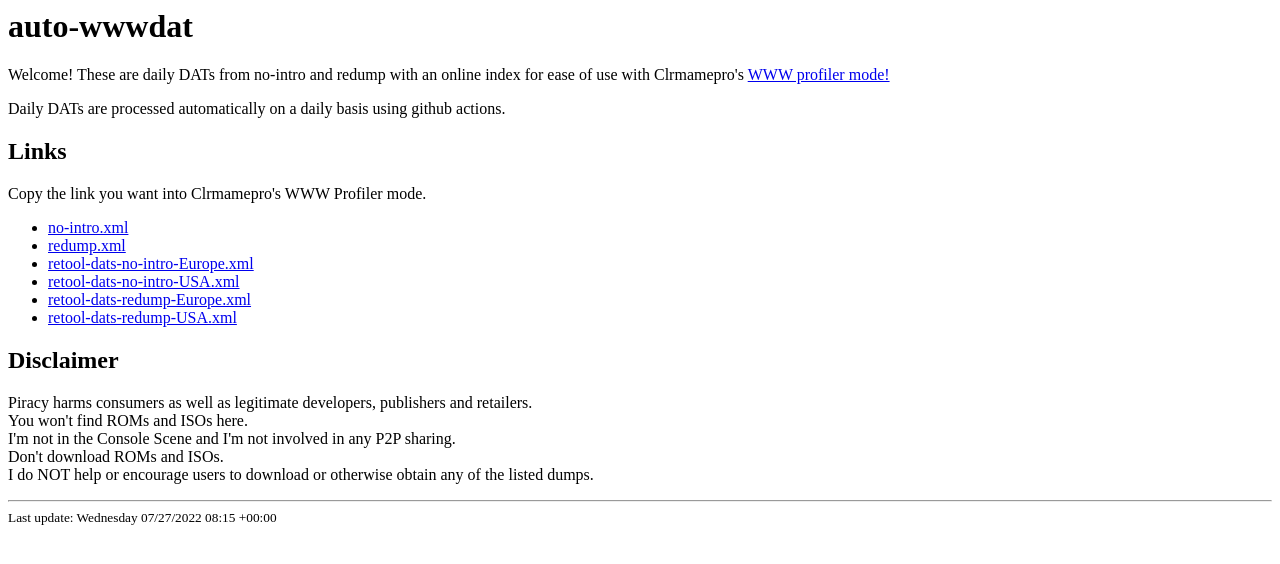
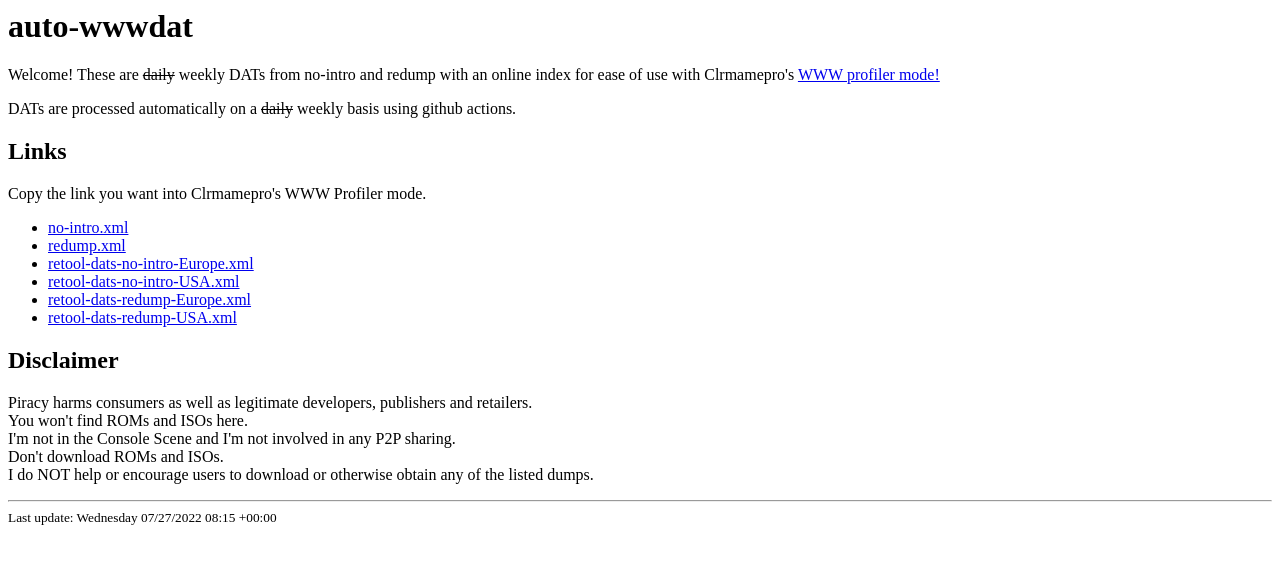
Before and after one commit to alvaromunoz/auto-wwwdat, a plain HTML site: page docs/index.html in a window 1280 px wide. Drawn offline with Linux system fonts and the light colour scheme.

Commit message:
Update index.html
daily -> weekly

```diff
--- a/docs/index.html
+++ b/docs/index.html
@@ -6,14 +6,14 @@
   <body>
     <h1>auto-wwwdat</h1>
     <p>
-      Welcome! These are daily DATs from no-intro and redump with an online
+      Welcome! These are <S>daily</S> weekly DATs from no-intro and redump with an online
       index for ease of use with Clrmamepro's
       <a href="https://mamedev.emulab.it/clrmamepro/docs/wwwprofiler.txt"
         >WWW profiler mode!</a
       >
     </p>
     <p>
-      Daily DATs are processed automatically on a daily basis using github
+      DATs are processed automatically on a <S>daily</S> weekly basis using github
       actions.
     </p>
     <h2>Links</h2>
```
